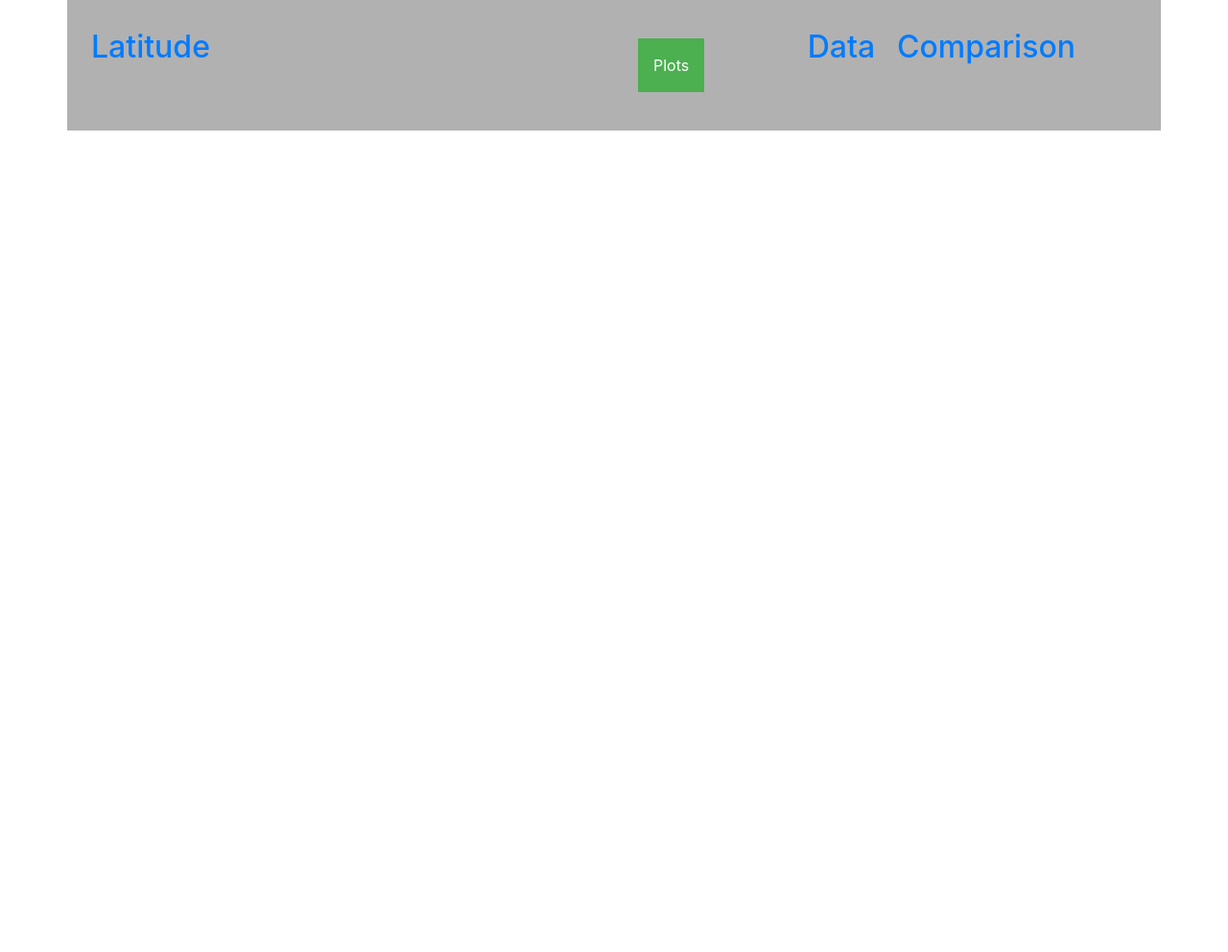
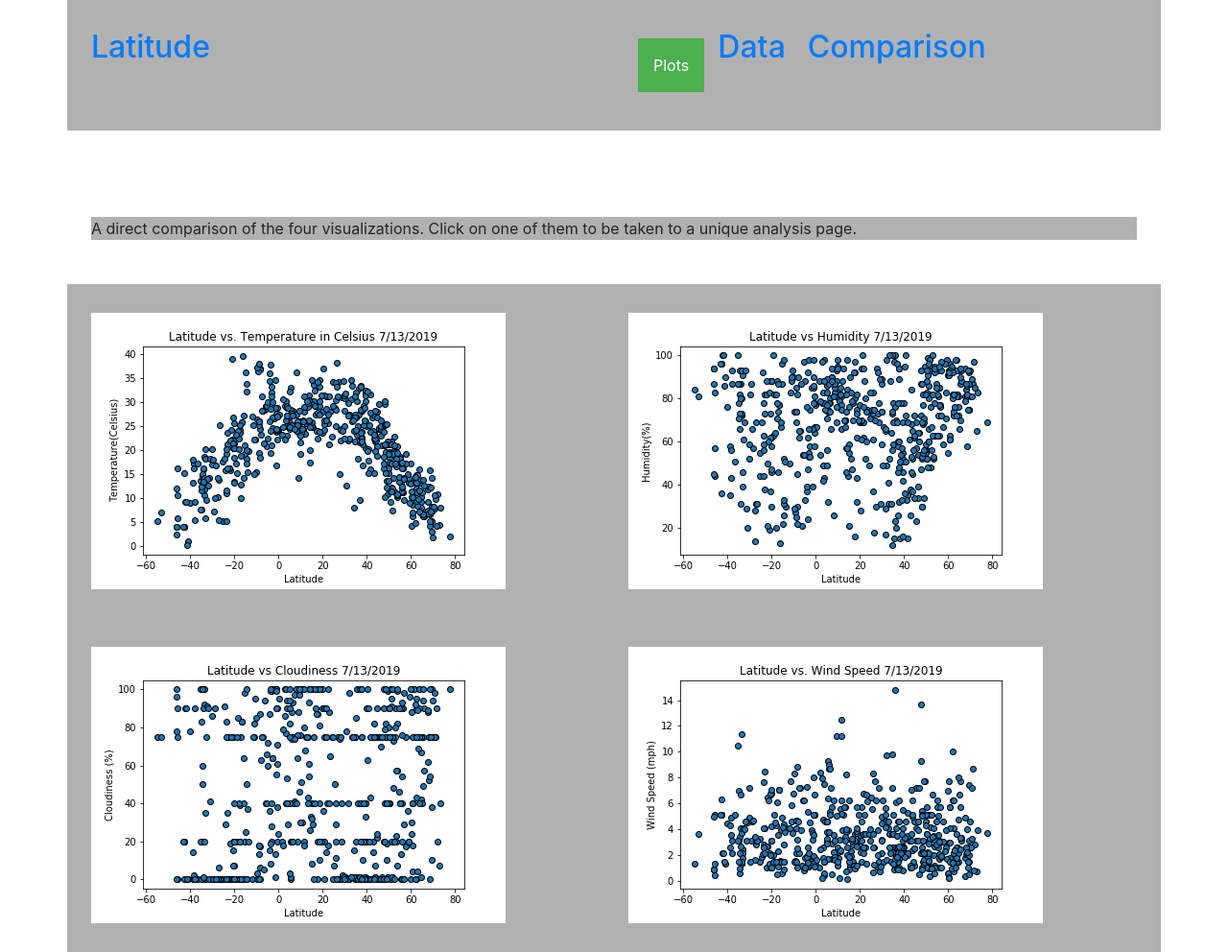
Before and after one commit to bradmendolla/Pharma_Analysis_website, a plain HTML site: page Pages/comparison.html in a window 1280 px wide. Shown: the whole page at 96% size. Before the commit the page ends 800 px from the top, so only its background shows below. Drawn offline with nearby package versions, Linux system fonts and the light colour scheme.

Commit message:
finished comparison

```diff
--- a/Pages/comparison.html
+++ b/Pages/comparison.html
@@ -17,7 +17,7 @@
         <div class="col-md-6">
             <h2><a href="index.html">Latitude</a></h2>
         </div>
-        <div class="col-md-2">
+        <div class="col-md-1">
             <div class="dropdown">
                 <button class="dropbtn">Plots</button>
                 <div class="dropdown-content">
@@ -43,4 +43,31 @@
         </div>
     </div>
 </div>
+<div class="container">
+  <div class="row">
+      <div class="col-md-12">
+          <p>A direct comparison of the four visualizations. Click on one of them to be taken to a unique analysis page.</p>
+      </div>
+  </div>
+</div>
+<div class="container box">
+  <div class="row">
+      <div class="col-md-6">
+          <a href="temperature.html"><img src="temperature.png"></a>
+      </div>
+      <div class="col-md-6">
+          <a href="humidity.html"><img src="humidity.png" href="humidity.html"></a>
+      </div>
+  </div>
+</div>
+<div class="container box">
+      <div class="row">
+          <div class="col-md-6">
+              <a href="cloudiness.html"><img src="Cloudiness.png"></a>
+          </div>
+          <div class="col-md-6">
+              <a href="windspeed.html"><img src="Wind_Speed.png" href="humidity.html"></a>
+          </div>
+      </div>
+  </div>
 </body>
```
Also changed, not shown: Pages/cloudiness.html (+1 -1 lines), Pages/data.html (+1 -1 lines), Pages/humidity.html (+1 -1 lines), Pages/index.html (+2 -1 lines), Pages/temperature.html (+1 -1 lines), Pages/windspeed.html (+1 -1 lines).
